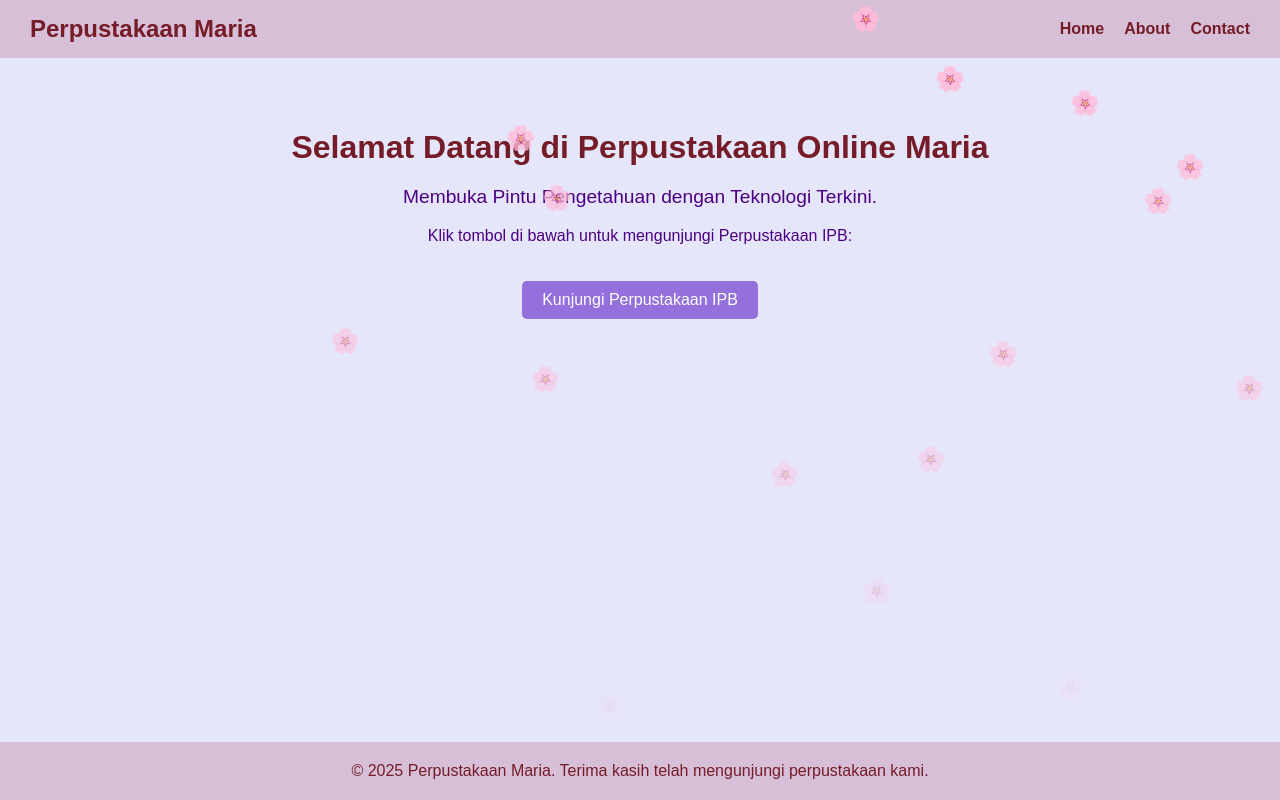
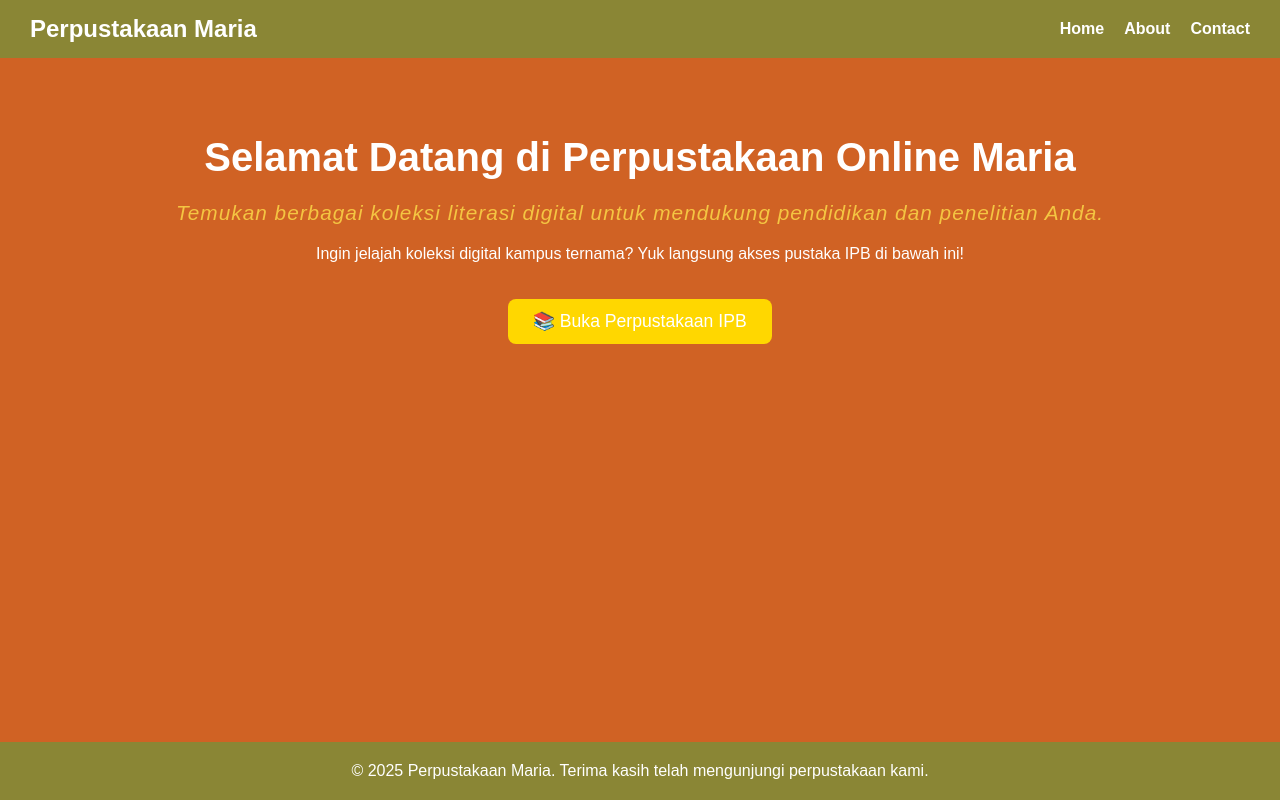
Before and after one commit to Mariavaniasilalahi/Mariavaniasilalahi.github.io, a plain HTML site: page index.html in a window 1280 px wide. Drawn offline with Linux system fonts and the light colour scheme.

Commit message:
Update index.html

```diff
--- a/index.html
+++ b/index.html
@@ -8,28 +8,32 @@
     html, body {
       height: 100%;
       margin: 0;
-      background-color: #E6E6FA; /* Old Lavender */
+      background-color: #D06224; /* Terracotta */
       font-family: Arial, sans-serif;
-      color: #4B0082;
+      color: #FFFFFF; /* Warna putih agar kontras */
     }
 
     body {
       display: flex;
       flex-direction: column;
+      overflow-x: hidden; /* Menghindari scroll horizontal */
     }
 
     header {
-      background-color: #D8BFD8;
+      background-color: #8A8635; /* Olive */
       padding: 15px 30px;
       display: flex;
       justify-content: space-between;
       align-items: center;
+      opacity: 0;
+      animation: slideInHeader 1s ease-out forwards; /* Animasi header */
     }
 
     .logo {
       font-size: 1.5em;
       font-weight: bold;
-      color: #741C28; /* Wine */
+      color: #FFFFFF;
+      animation: fadeInLogo 1s ease-out 0.5s forwards; /* Animasi logo */
     }
 
     nav .menu {
@@ -38,73 +42,154 @@
       margin: 0;
       display: flex;
       gap: 20px;
+      animation: fadeInNav 1.5s ease-out 1s forwards; /* Animasi menu */
     }
 
     nav .menu li a {
       text-decoration: none;
-      color: #741C28; /* Wine */
+      color: #FFFFFF;
       font-weight: bold;
     }
 
     nav .menu li a:hover {
       text-decoration: underline;
+      color: #FFD700;
     }
 
     main {
       flex: 1;
       text-align: center;
       padding: 50px 20px;
+      opacity: 0;
+      animation: fadeInMain 1s ease-out 2s forwards; /* Animasi main */
     }
 
     h1 {
-      font-size: 2em;
-      margin-bottom: 10px;
-      color: #741C28; /* Wine */
+      font-size: 2.5em;
+      margin-bottom: 20px;
+      color: #FFFFFF;
+      animation: slideUpTitle 1s ease-out forwards; /* Animasi judul */
     }
 
     p.description {
-      font-size: 1.2em;
+      font-size: 1.3em;
+      font-style: italic;
+      color: #F4C542;
+      margin-bottom: 20px;
+      letter-spacing: 1px;
+      animation: fadeInDescription 1s ease-out 1.5s forwards; /* Animasi deskripsi */
     }
 
     .btn {
       display: inline-block;
-      background-color: #9370DB;
+      background-color: #FFD700;
       color: white;
-      padding: 10px 20px;
+      padding: 12px 25px;
       text-decoration: none;
-      border-radius: 5px;
+      border-radius: 8px;
       margin-top: 20px;
+      font-size: 1.1em;
+      transition: transform 0.3s ease, background-color 0.3s ease;
+      animation: bounceBtn 1s ease-out 2s forwards; /* Animasi tombol */
     }
 
     .btn:hover {
-      background-color: #7A5FBA;
+      background-color: #FFB200;
+      transform: translateY(-5px);
     }
 
-    .bunga {
-      position: absolute;
-      top: -50px;
-      font-size: 24px;
-      animation: jatuh linear infinite;
-      color: white;
+    footer {
+      background-color: #8A8635;
+      color: #FFFFFF;
+      text-align: center;
+      padding: 20px 10px;
+      animation: fadeInFooter 1s ease-out 2.5s forwards; /* Animasi footer */
     }
 
-    @keyframes jatuh {
+    @keyframes slideInHeader {
       0% {
+        transform: translateY(-100%);
+      }
+      100% {
         transform: translateY(0);
         opacity: 1;
       }
+    }
+
+    @keyframes fadeInLogo {
+      0% {
+        opacity: 0;
+        transform: translateY(-20px);
+      }
       100% {
-        transform: translateY(100vh);
-        opacity: 0;
+        opacity: 1;
+        transform: translateY(0);
       }
     }
 
-    footer {
-      background-color: #D8BFD8;
-      color: #741C28; /* Wine */
-      text-align: center;
-      padding: 20px 10px;
+    @keyframes fadeInNav {
+      0% {
+        opacity: 0;
+        transform: translateY(-20px);
+      }
+      100% {
+        opacity: 1;
+        transform: translateY(0);
+      }
     }
+
+    @keyframes fadeInMain {
+      0% {
+        opacity: 0;
+        transform: translateY(20px);
+      }
+      100% {
+        opacity: 1;
+        transform: translateY(0);
+      }
+    }
+
+    @keyframes slideUpTitle {
+      0% {
+        transform: translateY(20px);
+        opacity: 0;
+      }
+      100% {
+        transform: translateY(0);
+        opacity: 1;
+      }
+    }
+
+    @keyframes fadeInDescription {
+      0% {
+        opacity: 0;
+      }
+      100% {
+        opacity: 1;
+      }
+    }
+
+    @keyframes bounceBtn {
+      0% {
+        transform: scale(1);
+      }
+      50% {
+        transform: scale(1.1);
+      }
+      100% {
+        transform: scale(1);
+      }
+    }
+
+    @keyframes fadeInFooter {
+      0% {
+        opacity: 0;
+      }
+      100% {
+        opacity: 1;
+      }
+    }
+
   </style>
 </head>
 <body>
@@ -122,30 +207,14 @@
 
   <main>
     <h1>Selamat Datang di Perpustakaan Online Maria</h1>
-    <p class="description">Membuka Pintu Pengetahuan dengan Teknologi Terkini.</p>
-    <p>Klik tombol di bawah untuk mengunjungi Perpustakaan IPB:</p>
-    <a href="https://lib.ipb.ac.id/" target="_blank" class="btn">Kunjungi Perpustakaan IPB</a>
+    <p class="description">Temukan berbagai koleksi literasi digital untuk mendukung pendidikan dan penelitian Anda.</p>
+    <p>Ingin jelajah koleksi digital kampus ternama? Yuk langsung akses pustaka IPB di bawah ini!</p>
+    <a href="https://lib.ipb.ac.id/" target="_blank" class="btn">📚 Buka Perpustakaan IPB</a>
   </main>
 
   <footer>
     &copy; 2025 Perpustakaan Maria. Terima kasih telah mengunjungi perpustakaan kami.
   </footer>
 
-  <script>
-    function createBunga() {
-      const bunga = document.createElement('div');
-      bunga.classList.add('bunga');
-      bunga.style.left = Math.random() * 100 + "vw";
-      bunga.style.animationDuration = (Math.random() * 3 + 2) + "s";
-      bunga.innerText = "🌸";
-      document.body.appendChild(bunga);
-      setTimeout(() => {
-        bunga.remove();
-      }, 5000);
-    }
-
-    setInterval(createBunga, 300);
-  </script>
-
 </body>
 </html>
```
